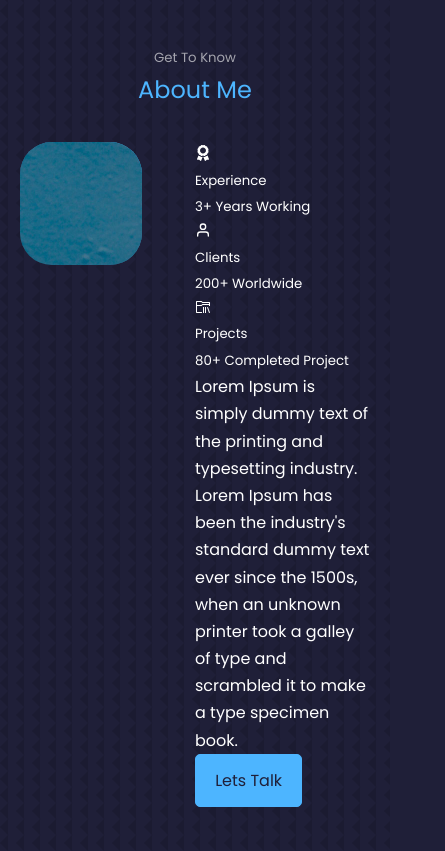
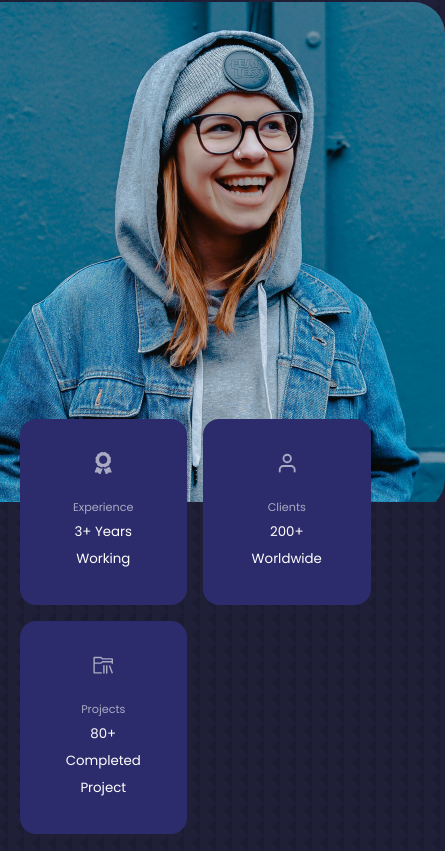
Before and after one commit to hamam99/portofolio-website, a React (Create React App) app: page / in a window 390 px wide. Shown: the part 893-1744 px from the top of the page, 445 px wide, since content can reach past the window. Built offline with nearby package versions, Linux system fonts and the light colour scheme.

Commit message:
update css about screen and mengurangitext dummy in about

```diff
--- a/src/components/about/About.jsx
+++ b/src/components/about/About.jsx
@@ -38,9 +38,7 @@
 
           <p>
             Lorem Ipsum is simply dummy text of the printing and typesetting
-            industry. Lorem Ipsum has been the industry's standard dummy text
-            ever since the 1500s, when an unknown printer took a galley of type
-            and scrambled it to make a type specimen book.
+            industry. Lorem Ipsum has been the industry's standard dummy text.
           </p>
 
           <a href="#contact" className="btn btn-primary">
--- a/src/components/about/about.css
+++ b/src/components/about/about.css
@@ -14,10 +14,97 @@
 }
 
 .about__me-image {
-    width: 100%;
-    height: 100%;
+    /* width: 100%;
+    height: 100%; */
     border-radius: 2rem;
     overflow: hidden;
     transform-origin: rotate(10deg);
     object-fit: contain;
+    transition: var(--transition);
+
 }
+
+.about__me-image:hover {
+    transform: rotate(0);
+}
+
+.about__cards {
+    display: grid;
+    grid-template-columns: repeat(3, 1fr);
+    gap: 1.5rem;
+}
+
+.about__card {
+    background: var(--color-bg-variant);
+    border: 1px solid transparent;
+    border-radius: 1rem;
+    padding: 2rem;
+    text-align: center;
+    transition: var(--transition);
+}
+
+.about__card:hover {
+    background: transparent;
+    border-color: var(--color-primary-variant);
+    cursor: default;
+}
+
+.about__icon {
+    color: var(--color-light);
+    font-size: 1.4rem;
+    margin-bottom: 1rem;
+}
+
+.about__card h5 {
+    font-size: 0.95rem;
+}
+
+.about__card h5 {
+    font-size: 0.7rem;
+    color: var(--color-light);
+}
+
+.about__content p{
+    margin: 2rem 0 2.6rem;
+    color: var(--color-light);
+}
+
+
+/* MEDIA QUERIES (MEDIUM DEVICES) */
+@media screen and (max-width: 1024px) {
+    .about__container {
+        grid-template-columns: 1fr;
+        gap:0;
+    }
+
+    .about__me {
+        width: 50%;
+        margin: 2rem auto 4rem;
+    }
+
+    .about__content p {
+        margin: 1rem 0 1.5rem;
+    }
+
+}
+
+/* MEDIA QUERIES (SMALL DEVICES) */
+@media screen and (max-width: 600px) {
+    .about__me {
+        width: 65%;
+        margin: 0 auto 3rem;
+    }
+
+    .about__cards {
+        grid-template-columns: 1fr 1fr;
+        gap: 1rem;
+    }
+
+    .about__content {
+        text-align: center;
+    }
+
+    .about__content p {
+        margin: 1.5rem 0;
+    }
+}
```
